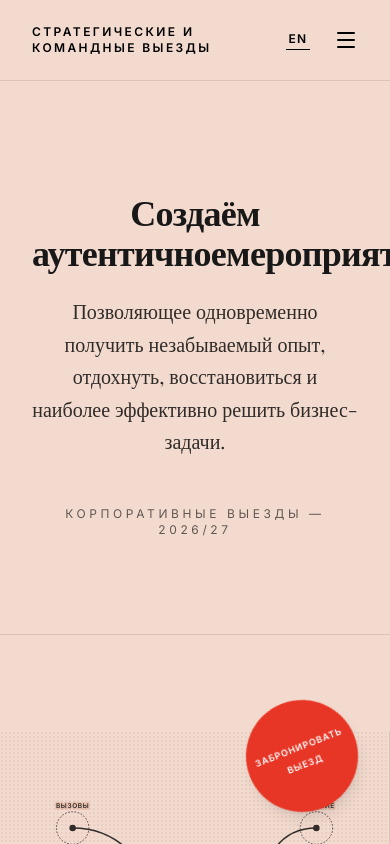
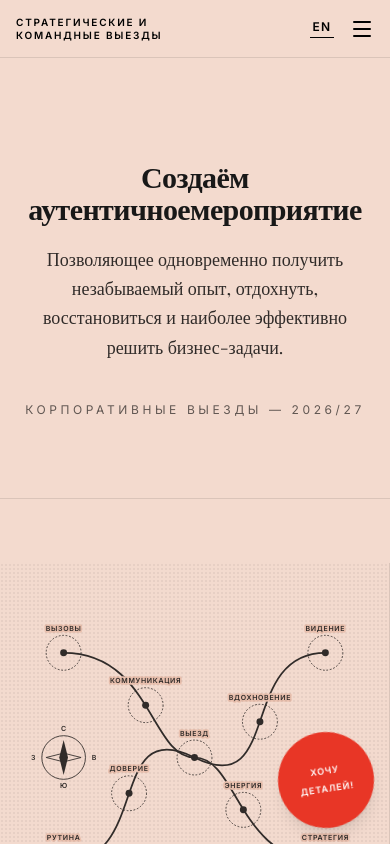
Before and after one commit to eppelas/yury-event, a React (Vite) app: page / in a window 390 px wide. Built offline with nearby package versions, Linux system fonts and the light colour scheme; a web font is replaced by a local one.

Commit message:
Fix media and mobile CTA

```diff
--- a/src/components/YuryEventPage.tsx
+++ b/src/components/YuryEventPage.tsx
@@ -31,7 +31,7 @@ const ChronakisStyles = () => (
 const T = {
   header_title: { ru: 'СТРАТЕГИЧЕСКИЕ И КОМАНДНЫЕ ВЫЕЗДЫ', en: 'STRATEGY & TEAM RETREATS' },
   contact: { ru: 'Связаться с нами', en: 'Contact Us' },
-  book: { ru: 'Забронировать', en: 'Book' },
+  book: { ru: 'Хочу деталей!', en: 'Want details!' },
   menu_why: { ru: 'Зачем это нужно?', en: 'Why do you need it?' },
   menu_formats: { ru: 'Форматы', en: 'Formats' },
   menu_process: { ru: 'Дизайн Процесса', en: 'Process Design' },
@@ -45,8 +45,8 @@ const T = {
     en: 'Allowing you to simultaneously get an unforgettable experience, relax, recover, and effectively solve business tasks.'
   },
   hero_caption: { ru: 'КОРПОРАТИВНЫЕ ВЫЕЗДЫ — 2026/27', en: 'CORPORATE RETREATS — 2026/27' },
-  fab_book: { ru: 'ЗАБРОНИРОВАТЬ', en: 'BOOK' },
-  fab_retreat: { ru: 'ВЫЕЗД', en: 'RETREAT' },
+  fab_book: { ru: 'ХОЧУ', en: 'WANT' },
+  fab_retreat: { ru: 'ДЕТАЛЕЙ!', en: 'DETAILS!' },
   why_title: { ru: 'Зачем нужны корпоративные заезды?', en: 'Why host a corporate retreat?' },
   why_items: {
     ru: [
@@ -191,11 +191,11 @@ const T = {
   team_title: { ru: 'Наша Команда', en: 'Our Team' },
   team: {
     ru: [
-      { name: "Юрий Чихалов", role: "Создатель кэмпов / Camp Creator", image: "https://www.notion.so/image/https%3A%2F%2Fprod-files-secure.s3.us-west-2.amazonaws.com%2F4aba98be-086c-45e9-b852-e8141f5b6604%2Feda62b8e-fb8d-4a62-a189-46b698ec1230%2FUntitled.png?table=block&id=326fe66e-b9c0-8044-9e09-d75881d7d7eb&spaceId=4aba98be-086c-45e9-b852-e8141f5b6604&width=420&userId=&cache=v2", desc: "Основатель fitonfit.ru, ex-PM в profi.ru. Эксперт по телесным (embodiment) практикам и банным церемониям." },
+      { name: "Юрий Чихалов", role: "Создатель кэмпов / Camp Creator", image: "./yury.jpg", desc: "Основатель fitonfit.ru, ex-PM в profi.ru. Эксперт по телесным (embodiment) практикам и банным церемониям." },
       { name: "Дмитрий Риман", role: "Серийный предприниматель", image: "./dmitry.jpg", desc: "Основатель Business Community (Бали), провел более 200 выездов для таких клиентов, как Leroy Merlin и Yandex." }
     ],
     en: [
-      { name: "Yury Chikhalov", role: "Camp Creator globally", image: "https://www.notion.so/image/https%3A%2F%2Fprod-files-secure.s3.us-west-2.amazonaws.com%2F4aba98be-086c-45e9-b852-e8141f5b6604%2Feda62b8e-fb8d-4a62-a189-46b698ec1230%2FUntitled.png?table=block&id=326fe66e-b9c0-8044-9e09-d75881d7d7eb&spaceId=4aba98be-086c-45e9-b852-e8141f5b6604&width=420&userId=&cache=v2", desc: "Founder of fitonfit.ru, ex-PM at profi.ru. Expert in Embodiment and bath experiences." },
+      { name: "Yury Chikhalov", role: "Camp Creator globally", image: "./yury.jpg", desc: "Founder of fitonfit.ru, ex-PM at profi.ru. Expert in Embodiment and bath experiences." },
       { name: "Dmitry Riman", role: "Serial Entrepreneur", image: "./dmitry.jpg", desc: "Founder of Business Community (Bali), over 200 retreats conducted for clients like Leroy Merlin and Yandex." }
     ]
   },
@@ -223,8 +223,8 @@ const T = {
 type Lang = 'ru' | 'en';
 
 const Header = ({ lang, setLang, setIsMenuOpen }: { lang: Lang, setLang: (v: Lang) => void, setIsMenuOpen: (v: boolean) => void }) => (
-  <header className="fixed top-0 left-0 right-0 z-40 flex justify-between items-center px-8 py-6 bg-[#F3DACE] border-b border-black/10">
-    <div className="font-sans-chronakis text-xs tracking-[0.2em] font-bold uppercase">
+  <header className="fixed top-0 left-0 right-0 z-40 flex justify-between items-center px-4 py-4 md:px-8 md:py-6 bg-[#F3DACE] border-b border-black/10 gap-4">
+    <div className="font-sans-chronakis text-[10px] md:text-xs tracking-[0.18em] md:tracking-[0.2em] font-bold uppercase leading-tight max-w-[12rem] md:max-w-none">
       {T.header_title[lang]}
     </div>
 
@@ -241,10 +241,10 @@ const Header = ({ lang, setLang, setIsMenuOpen }: { lang: Lang, setLang: (v: Lan
       </div>
     </div>
 
-    <div className="flex items-center gap-6 md:gap-8">
+    <div className="flex items-center gap-4 md:gap-8 shrink-0">
       <div className="hidden md:flex gap-8 font-sans-chronakis text-xs tracking-widest font-medium uppercase items-center">
-        <a href="https://t.me/chikhalov" target="_blank" rel="noreferrer" className="hover:opacity-60 transition-opacity">{T.contact[lang]}</a>
-        <a href="https://t.me/chikhalov" target="_blank" rel="noreferrer" className="hover:opacity-60 transition-opacity">{T.book[lang]}</a>
+        <a href="https://t.me/chikhalov2" target="_blank" rel="noreferrer" className="hover:opacity-60 transition-opacity">{T.contact[lang]}</a>
+        <a href="https://t.me/chikhalov2" target="_blank" rel="noreferrer" className="hover:opacity-60 transition-opacity">{T.book[lang]}</a>
       </div>
       <button
         onClick={() => setLang(lang === 'ru' ? 'en' : 'ru')}
@@ -365,14 +365,14 @@ const ToggleSection = ({ title, content }: { key?: number | string, title: strin
 };
 
 const FormatCard = ({ icon: Icon, eyebrow, title, text, points }: { icon: React.ComponentType<{ className?: string }>; eyebrow: string; title: string; text: string; points: string[] }) => (
-  <div className="relative border border-black/10 bg-[#EFE5DE] p-8 md:p-10 min-h-[24rem] flex flex-col">
+  <div className="relative border border-black/10 bg-[#EFE5DE] p-6 md:p-10 min-h-[22rem] md:min-h-[24rem] flex flex-col">
     <div className="absolute top-0 left-8 right-8 h-px border-t border-dashed border-black/20 hidden md:block" />
     <div className="w-12 h-12 rounded-full bg-[#E83626] text-[#F3DACE] flex items-center justify-center mb-8 shadow-sm">
       <Icon className="w-5 h-5" />
     </div>
     <p className="font-sans-chronakis text-[10px] tracking-[0.25em] uppercase opacity-60 mb-3">{eyebrow}</p>
-    <h3 className="font-serif-chronakis text-3xl md:text-4xl mb-5 leading-tight">{title}</h3>
-    <p className="font-serif-chronakis text-lg leading-relaxed opacity-80 mb-8">{text}</p>
+    <h3 className="font-serif-chronakis text-2xl md:text-4xl mb-4 md:mb-5 leading-tight">{title}</h3>
+    <p className="font-serif-chronakis text-base md:text-lg leading-relaxed opacity-80 mb-6 md:mb-8">{text}</p>
     <div className="mt-auto space-y-3 pt-6 border-t border-black/10">
       {points.map((point) => (
         <div key={point} className="flex items-center gap-3 font-sans-chronakis text-xs tracking-widest uppercase">
@@ -416,29 +416,31 @@ export default function YuryEventPage() {
       <div className="fixed left-0 top-0 bottom-0 w-8 md:w-12 border-r border-black/10 dotted-pattern z-30 hidden md:block pointer-events-none" />
 
       {/* Floating Action Button */}
-      <motion.button
-        className="fixed bottom-8 right-8 z-50 w-28 h-28 md:w-36 md:h-36 bg-[#E83626] rounded-full flex flex-col items-center justify-center text-white font-sans-chronakis font-bold text-[9px] md:text-[11px] tracking-widest shadow-lg hover:scale-105 transition-transform"
-        animate={{ rotate: [-45, 45, -45] }}
+      <motion.a
+        href="https://t.me/chikhalov2"
+        target="_blank"
+        rel="noreferrer"
+        className="fixed bottom-4 right-4 md:bottom-8 md:right-8 z-50 w-24 h-24 md:w-36 md:h-36 bg-[#E83626] rounded-full flex flex-col items-center justify-center text-white font-sans-chronakis font-bold text-[9px] md:text-[11px] tracking-widest shadow-lg hover:scale-105 transition-transform"
+        animate={{ rotate: [-18, 18, -18] }}
         transition={{ duration: 6, repeat: Infinity, ease: "easeInOut" }}
-        onClick={() => setCrazyMode(!crazyMode)}
       >
         <span className="block mb-1">{T.fab_book[lang]}</span>
         <span className="block">{T.fab_retreat[lang]}</span>
-      </motion.button>
+      </motion.a>
 
-      <main className="pl-0 md:pl-12 pt-24">
+      <main className="pl-0 md:pl-12 pt-20 md:pt-24">
 
         {/* Hero Title */}
-        <section className="py-24 px-8 md:px-16 text-center border-b border-black/10 relative">
+        <section className="py-20 md:py-24 px-5 md:px-16 text-center border-b border-black/10 relative">
           <motion.h1
-            className="font-serif-chronakis text-4xl md:text-6xl lg:text-7xl mb-6 mx-auto max-w-5xl leading-[1.1]"
+            className="font-serif-chronakis text-3xl sm:text-4xl md:text-6xl lg:text-7xl mb-5 md:mb-6 mx-auto max-w-5xl leading-[1.08]"
             initial={{ opacity: 0, y: 20 }}
             whileInView={{ opacity: 1, y: 0 }}
             transition={{ duration: 0.8 }}
           >
             {T.hero_title_1[lang]}<br className="hidden md:block"/>{T.hero_title_2[lang]}
           </motion.h1>
-          <p className="font-serif-chronakis text-xl max-w-3xl mx-auto mb-12 opacity-80 leading-relaxed">
+          <p className="font-serif-chronakis text-lg md:text-xl max-w-3xl mx-auto mb-10 md:mb-12 opacity-80 leading-relaxed">
             {T.hero_subtitle[lang]}
           </p>
           <p className="font-sans-chronakis text-xs tracking-[0.3em] uppercase opacity-60">
@@ -447,17 +449,17 @@ export default function YuryEventPage() {
         </section>
 
         {/* Split Section 1: Map & Why */}
-        <section id="why" className="grid grid-cols-1 lg:grid-cols-2 min-h-[80vh] border-b border-black/10 pt-24">
-          <div className="relative border-r border-black/10 p-8 md:p-16 flex items-center justify-center overflow-hidden bg-[#F3DACE]">
+        <section id="why" className="grid grid-cols-1 lg:grid-cols-2 min-h-[80vh] border-b border-black/10 pt-16 md:pt-24">
+          <div className="relative border-r border-black/10 p-5 md:p-16 flex items-center justify-center overflow-hidden bg-[#F3DACE] min-h-[18rem] md:min-h-0">
             <div className="absolute inset-0 opacity-5 dotted-pattern" />
             <div className="w-full max-w-lg aspect-square relative mix-blend-multiply">
                <MapIllustration lang={lang} crazyMode={crazyMode} />
             </div>
           </div>
 
-          <div className="p-8 lg:p-16 flex flex-col justify-center bg-[#F3DACE]">
-            <h2 className="font-sans-chronakis text-xl font-bold uppercase tracking-widest mb-12">{T.why_title[lang]}</h2>
-            <div className="space-y-12">
+          <div className="p-5 md:p-8 lg:p-16 flex flex-col justify-center bg-[#F3DACE]">
+            <h2 className="font-sans-chronakis text-lg md:text-xl font-bold uppercase tracking-widest mb-8 md:mb-12">{T.why_title[lang]}</h2>
+            <div className="space-y-8 md:space-y-12">
               {T.why_items[lang].map((item, i) => (
                 <ListItem key={i} number={i+1} title={item.title} description={item.desc} />
               ))}
@@ -466,15 +468,19 @@ export default function YuryEventPage() {
         </section>
 
         {/* Full Width Image Section - Process */}
-        <section id="process" className="grid grid-cols-1 lg:grid-cols-2 border-b border-black/10 bg-[#EFE5DE] pt-24">
-           <div className="h-[50vh] lg:h-auto overflow-hidden relative border-r border-black/10">
+        <section id="process" className="grid grid-cols-1 lg:grid-cols-2 border-b border-black/10 bg-[#EFE5DE] pt-16 md:pt-24">
+           <div className="h-[42vh] min-h-[18rem] lg:h-auto overflow-hidden relative border-r border-black/10">
               <motion.img
-                src="https://www.notion.so/image/https%3A%2F%2Fprod-files-secure.s3.us-west-2.amazonaws.com%2F4aba98be-086c-45e9-b852-e8141f5b6604%2F569a5363-7aea-4d2a-8100-6e63306d53a6%2Fmain_00.jpg.webp?table=block&id=326fe66e-b9c0-806c-af3e-dbd00b366d04&spaceId=4aba98be-086c-45e9-b852-e8141f5b6604&width=1150&userId=&cache=v2"
+                src="./dmitry.jpg"
                 alt="Retreat Hero" className="w-full h-full object-cover sepia-[.3] grayscale-[.2]" whileHover={{ scale: 1.05 }} transition={{ duration: 1 }}
               />
               <div className="absolute inset-0 bg-[#F3DACE] mix-blend-multiply opacity-20 pointer-events-none" />
+              <div className="absolute left-4 bottom-4 md:left-8 md:bottom-8 bg-[#F3DACE]/85 backdrop-blur-sm border border-black/10 px-4 py-3 max-w-xs">
+                <div className="font-sans-chronakis text-[10px] tracking-[0.22em] uppercase mb-2">{lang === 'ru' ? 'Живой дизайн процесса' : 'Live process design'}</div>
+                <div className="font-serif-chronakis text-base md:text-lg leading-snug">{lang === 'ru' ? 'Сильный выезд строится не вокруг развлечений, а вокруг точного ритма команды.' : 'A strong retreat is built around team rhythm, not random activities.'}</div>
+              </div>
            </div>
-           <div className="p-8 lg:p-16 flex flex-col justify-center">
+           <div className="p-5 md:p-8 lg:p-16 flex flex-col justify-center">
               <div className="flex items-center gap-4 mb-8">
                  <div className="w-8 h-8 bg-black text-[#F3DACE] rounded-full flex items-center justify-center font-sans-chronakis font-bold text-sm">✓</div>
                  <h2 className="font-sans-chronakis font-bold text-sm tracking-widest uppercase">{T.process_title[lang]}</h2>
@@ -488,7 +494,7 @@ export default function YuryEventPage() {
            </div>
         </section>
 
-        <section id="formats" className="py-24 px-8 md:px-16 bg-[#F3DACE] border-b border-black/10">
+        <section id="formats" className="py-20 md:py-24 px-5 md:px-16 bg-[#F3DACE] border-b border-black/10">
           <div className="max-w-6xl mx-auto">
             <div className="grid grid-cols-1 lg:grid-cols-[0.85fr_1.15fr] gap-12 mb-14 items-end">
               <div>
@@ -518,7 +524,7 @@ export default function YuryEventPage() {
           </div>
         </section>
 
-        <section id="details" className="py-24 px-8 md:px-16 bg-[#EFE5DE] border-b border-black/10">
+        <section id="details" className="py-20 md:py-24 px-5 md:px-16 bg-[#EFE5DE] border-b border-black/10">
           <div className="max-w-6xl mx-auto grid grid-cols-1 lg:grid-cols-[0.9fr_1.1fr] gap-14">
             <div className="space-y-6">
               <p className="font-sans-chronakis text-[10px] tracking-[0.35em] uppercase opacity-55">{T.effectiveness_title[lang]}</p>
@@ -558,7 +564,7 @@ export default function YuryEventPage() {
         </section>
 
         {/* Toggles */}
-        <section className="py-24 px-8 md:px-16 bg-[#F3DACE] border-b border-black/10">
+        <section className="py-20 md:py-24 px-5 md:px-16 bg-[#F3DACE] border-b border-black/10">
            <div className="max-w-4xl mx-auto space-y-2">
               <div className="text-center mb-16">
                  <h2 className="font-serif-chronakis text-4xl md:text-5xl mb-4">{T.details_title[lang]}</h2>
@@ -571,15 +577,15 @@ export default function YuryEventPage() {
         </section>
 
         {/* Guides Section (Now BEFORE Clients) */}
-        <section id="team" className="py-24 px-8 md:px-16 bg-[#EFE5DE] border-b border-black/10 pt-24">
+        <section id="team" className="py-20 md:py-24 px-5 md:px-16 bg-[#EFE5DE] border-b border-black/10">
            <div className="text-center mb-16">
               <h2 className="font-serif-chronakis text-4xl md:text-5xl mb-4">{T.team_title[lang]}</h2>
               <div className="w-24 h-[1px] bg-black mx-auto" />
            </div>
-           <div className="grid grid-cols-1 md:grid-cols-2 gap-16 max-w-2xl mx-auto">
+           <div className="grid grid-cols-1 md:grid-cols-2 gap-10 md:gap-16 max-w-2xl mx-auto">
               {T.team[lang].map((guide, i) => (
                  <div key={i} className="group cursor-pointer flex flex-col items-center text-center">
-                    <div className="aspect-[3/4] w-48 overflow-hidden mb-6 border border-black/10 relative rounded-t-full">
+                    <div className="aspect-[3/4] w-44 md:w-48 overflow-hidden mb-5 md:mb-6 border border-black/10 relative rounded-t-full">
                        <img src={guide.image} alt={guide.name} className="w-full h-full object-cover grayscale group-hover:grayscale-0 transition-all duration-500" />
                     </div>
                     <h3 className="font-sans-chronakis font-bold text-lg tracking-widest uppercase mb-2">{guide.name}</h3>
@@ -591,12 +597,12 @@ export default function YuryEventPage() {
         </section>
 
         {/* Clients */}
-        <section id="clients" className="py-24 px-8 md:px-16 bg-[#F3DACE] border-b border-black/10 pt-24">
+        <section id="clients" className="py-20 md:py-24 px-5 md:px-16 bg-[#F3DACE] border-b border-black/10">
            <div className="text-center mb-16">
               <h2 className="font-serif-chronakis text-4xl md:text-5xl mb-4">{T.trusted_title[lang]}</h2>
               <div className="w-24 h-[1px] bg-black mx-auto" />
            </div>
-           <div className="flex flex-wrap justify-center flex-row max-w-5xl mx-auto gap-x-12 gap-y-12 opacity-70 font-sans-chronakis text-xl md:text-3xl font-bold uppercase tracking-widest text-center">
+           <div className="flex flex-wrap justify-center flex-row max-w-5xl mx-auto gap-x-6 md:gap-x-12 gap-y-8 md:gap-y-12 opacity-70 font-sans-chronakis text-base md:text-3xl font-bold uppercase tracking-[0.14em] md:tracking-widest text-center">
              <span>Raiffeisen BANK</span><span className="opacity-30">•</span>
              <span>Yandex</span><span className="opacity-30">•</span>
              <span>Aviasales</span><span className="opacity-30">•</span>
@@ -609,10 +615,10 @@ export default function YuryEventPage() {
         </section>
 
         {/* Reviews Section (Now AFTER Team) */}
-        <section id="reviews" className="py-24 px-8 md:px-16 bg-[#F3DACE] border-b border-black/10 pt-24">
+        <section id="reviews" className="py-20 md:py-24 px-5 md:px-16 bg-[#F3DACE] border-b border-black/10">
            <div className="max-w-6xl mx-auto mb-24">
-             <h3 className="font-sans-chronakis font-bold text-xl md:text-2xl uppercase tracking-widest mb-12 border-l-4 border-[#E83626] pl-6">{T.reviews_video_title[lang]}</h3>
-             <div className="flex flex-wrap gap-8">
+             <h3 className="font-sans-chronakis font-bold text-lg md:text-2xl uppercase tracking-widest mb-8 md:mb-12 border-l-4 border-[#E83626] pl-4 md:pl-6">{T.reviews_video_title[lang]}</h3>
+             <div className="flex flex-wrap gap-5 md:gap-8">
                 <div
                   className="w-full md:w-80 aspect-video bg-black rounded-lg overflow-hidden shadow-md relative group cursor-pointer hover:shadow-xl transition-shadow"
                   onClick={() => setActiveVideo("STTUYBhyOsM")}
@@ -653,10 +659,10 @@ export default function YuryEventPage() {
              </div>
            </div>
 
-           <div className="grid grid-cols-1 lg:grid-cols-3 gap-8 max-w-6xl mx-auto">
+           <div className="grid grid-cols-1 lg:grid-cols-3 gap-5 md:gap-8 max-w-6xl mx-auto">
              {T.reviews[lang].map((review, i) => (
-                <div key={i} className="flex flex-col h-full border border-black/10 p-8 bg-[#EFE5DE] hover:-translate-y-2 transition-transform duration-500">
-                  <p className="font-serif-chronakis text-xl md:text-2xl leading-relaxed flex-grow mb-8">{review.text}</p>
+                <div key={i} className="flex flex-col h-full border border-black/10 p-5 md:p-8 bg-[#EFE5DE] hover:-translate-y-2 transition-transform duration-500">
+                  <p className="font-serif-chronakis text-lg md:text-2xl leading-relaxed flex-grow mb-6 md:mb-8">{review.text}</p>
                   <div className="pt-6 border-t border-black/10">
                     <p className="font-sans-chronakis font-bold text-[10px] tracking-widest uppercase mb-1">{review.author}</p>
                     <p className="font-serif-chronakis italic opacity-70 mb-0">{review.role}</p>
@@ -666,13 +672,13 @@ export default function YuryEventPage() {
            </div>
         </section>
 
-        <footer className="py-12 px-8 md:px-16 border-t border-black/10 flex flex-col md:flex-row justify-between items-center gap-8">
+        <footer className="py-10 md:py-12 px-5 md:px-16 border-t border-black/10 flex flex-col md:flex-row justify-between items-center gap-6 md:gap-8">
            <div className="font-sans-chronakis text-xs tracking-[0.2em] font-bold uppercase text-center">
               {T.footer_text[lang]}
            </div>
            <div className="flex flex-wrap justify-center gap-8 font-sans-chronakis text-xs tracking-widest uppercase opacity-80 items-center">
               <span>chikhalov@gmail.com</span>
-              <a href="https://t.me/chikhalov" target="_blank" rel="noreferrer" className="hover:opacity-60 transition-opacity">Telegram</a>
+              <a href="https://t.me/chikhalov2" target="_blank" rel="noreferrer" className="hover:opacity-60 transition-opacity">Telegram</a>
               <span>+7(915)212-05-73</span>
            </div>
         </footer>
```
